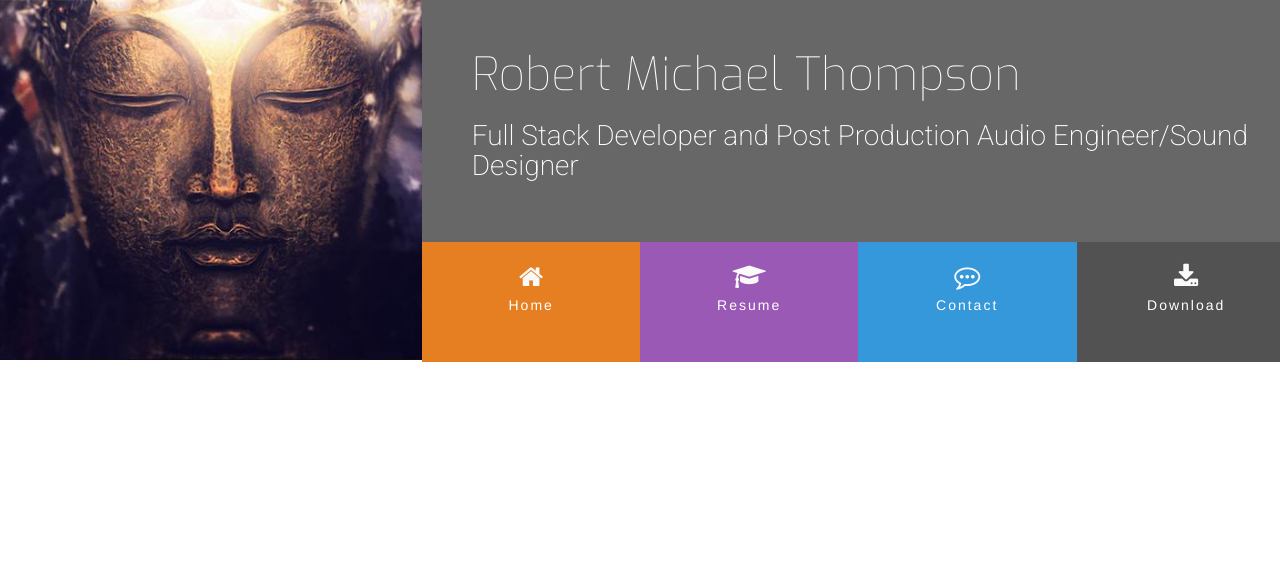
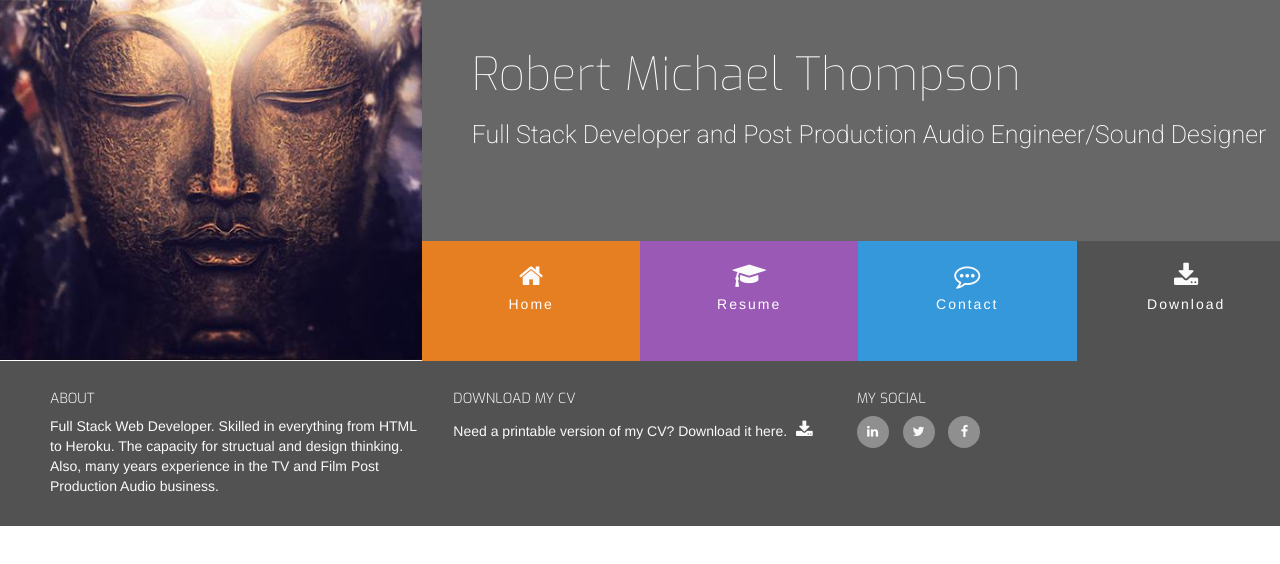
Before and after one commit to Rthom69/udx_resume_rob, a plain HTML site: page index.html in a window 1280 px wide. Drawn offline with nearby package versions, Linux system fonts and the light colour scheme.

Commit message:
finished code for header nav and footer

```diff
--- a/assets/css/style.css
+++ b/assets/css/style.css
@@ -4,27 +4,52 @@
 
 .bg-color-name-title {
     background-color: #676767;
+    padding-bottom: 33px;
 }
 
-.ui-menu-color-home{
-    background-color:#e67e22;
+.ui-menu-color-home {
+    background-color: #e67e22;
 
 }
 
-.ui-menu-color-resume{
-    background-color:#9b59b6;
+.ui-menu-color-resume {
+    background-color: #9b59b6;
 
 }
 
-.ui-menu-color-contact{
-   background-color: #3498db;
+.ui-menu-color-contact {
+    background-color: #3498db;
 
 }
 
-.ui-menu-color-download{
-    background-color:#525252;
+.ui-menu-color-download {
+    background-color: #525252;
 
 }
+
+/*----------------------------------------------------------------------special Paddings/Margins/Text*/
+
+h1,
+h2,
+h3,
+h4 {
+    margin: 0;
+}
+
+.uppercase {
+    text-transform: uppercase;
+}
+
+.general-sub {
+    font-family: "Exo", sans-serif;
+    font-weight: 300;
+    color: #fafafa;
+}
+
+.inline-block {
+    display: inline-block;
+}
+
 /*----------------------------------------------------------------------Heading*/
 
 header {
@@ -59,64 +84,118 @@ header {
 }
 
 .title {
-    font-family:"Roboto", sans-serif;
-    font-weight:200;
-    font-size: 28px;
+    font-family: "Roboto", sans-serif;
+    font-weight: 200;
+    font-size: 25px;
     margin-top: 20px;
     margin-bottom: 60px;
-    color:#ffffff;
+    color: #ffffff;
 
 
 }
 
 #nav {
-margin: 0;
+    margin: 0;
 }
 
-.menuitem{
-    height:120px;
-    text-align:center;
-    padding:0;
+.menuitem {
+    height: 120px;
+    text-align: center;
+    padding: 0;
 
 }
 
-#nav li{
-    padding:0;
+#nav li {
+    padding: 0;
 }
 
 .menuitem a {
     width: 100%;
     text-decoration: none;
-    color:#ffffff;
+    color: #ffffff;
     height: 120px;
 
 }
 
 .menuitem a i {
-    padding-top:22px;
-    display:block;
-    color:#fafafa;
-    font-size:26px;
+    padding-top: 22px;
+    display: block;
+    color: #fafafa;
+    font-size: 26px;
 }
 
-.menuitem span{
-    display:block;
-    width:100%;
-    padding-top:5px;
-    text-align:center;
-    font-size:14px;
-    font-weight:300;
-    letter-spacing:2px;
+.menuitem span {
+    display: block;
+    width: 100%;
+    padding-top: 5px;
+    text-align: center;
+    font-size: 14px;
+    font-weight: 300;
+    letter-spacing: 2px;
 }
 
 /*----------------------------------------------------------------------Hover*/
 
-.hvr-shutter-out-vertical{
-    background:none;
+.hvr-shutter-out-vertical {
+    background: none;
 }
 
-.hvr-shutter-out-vertical:before{
-    background:rgba(0,0,0,0.2);
+.hvr-shutter-out-vertical:before {
+    background: rgba(0, 0, 0, 0.2);
     height: 120px;
 
 }
+
+/*----------------------------------------------------------------------Footer*/
+
+footer {
+    background-color: #525252;
+    color: #fafafa;
+    min-height: 120px;
+    margin: 0;
+}
+
+footer .cv-pdf i {
+    color: #fafafa;
+    text-align: center;
+    font-size: 18px;
+    padding: 5px;
+}
+
+footer .cv-pdf i:hover {
+    color: #e84610;
+    transition: all 0.35s ease-in-out;
+    -moz-transition: all 0.35s ease-in-out;
+    -webkit-transition: all 0.35s ease-in-out;
+    -o-transition: all 0.35s ease-in-out;
+}
+
+
+.social-links {
+    padding-bottom: 15px;
+
+}
+
+.social-links li a i {
+    width: 32px;
+    height: 32px;
+    padding: 12px 0;
+    border-radius: 50%;
+    font-size: 13px;
+    line-height: 7px;
+    text-align: center;
+    color: #fafafa;
+    background-color:#8f8f8f;
+     transition: all 0.35s ease-in-out;
+    -moz-transition: all 0.35s ease-in-out;
+    -webkit-transition: all 0.35s ease-in-out;
+    -o-transition: all 0.35s ease-in-out;
+}
+
+.social-links li a i:hover {
+    background:#e84610;
+}
+
+#footer-details {
+    margin: 20px;
+}
--- a/index.html
+++ b/index.html
@@ -23,7 +23,7 @@
                 <div class="row bg-color-name-title">
                     <div class="heading">
                         <h1 class="name">Robert Michael Thompson</h1>
-                        <h2 class="title title-h2">Full Stack Developer and Post Production Audio Engineer/Sound Designer</h2>
+                        <h2 class="title">Full Stack Developer and Post Production Audio Engineer/Sound Designer</h2>
                     </div>
                 </div>
                 <div class="row">
@@ -53,7 +53,37 @@
     <section>
 
     </section>
-    <footer>
+    <footer class="container-fluid">
+        <div id="footer-details" class="row">
+            <div class="col-sm-4">
+                <h5 class= "uppercase general-sub">About</h5>
+                <p class="inline-block">
+                    Full Stack Web Developer. Skilled in everything from HTML to Heroku.
+                    The capacity for structual and design thinking. Also, many years experience
+                    in the TV and Film Post Production Audio business.
+
+                </p>
+
+            </div>
+            <div class="col-sm-4">
+                <h5 class= "uppercase general-sub">Download My CV</h5>
+                <p class="inline-block">
+                    Need a printable version of my CV? Download it here.
+                    <a href="#" class="cv-pdf"><i class="fa fa-download" aria-hidden="true"></i></a>
+
+                </p>
+
+            </div>
+            <div class="col-sm-4">
+                <h5 class= "uppercase general-sub">My Social</h5>
+                <ul class="list-inline social-links">
+                    <li><a target="-blank" href="#"><i class="fa fa-linkedin"></i></a></li>
+                    <li><a target="-blank" href="#"><i class="fa fa-twitter"></i></a></li>
+                    <li><a target="-blank" href="#"><i class="fa fa-facebook"></i></a></li>
+                </ul>
+
+            </div>
+        </div>
 
     </footer>
 
```
